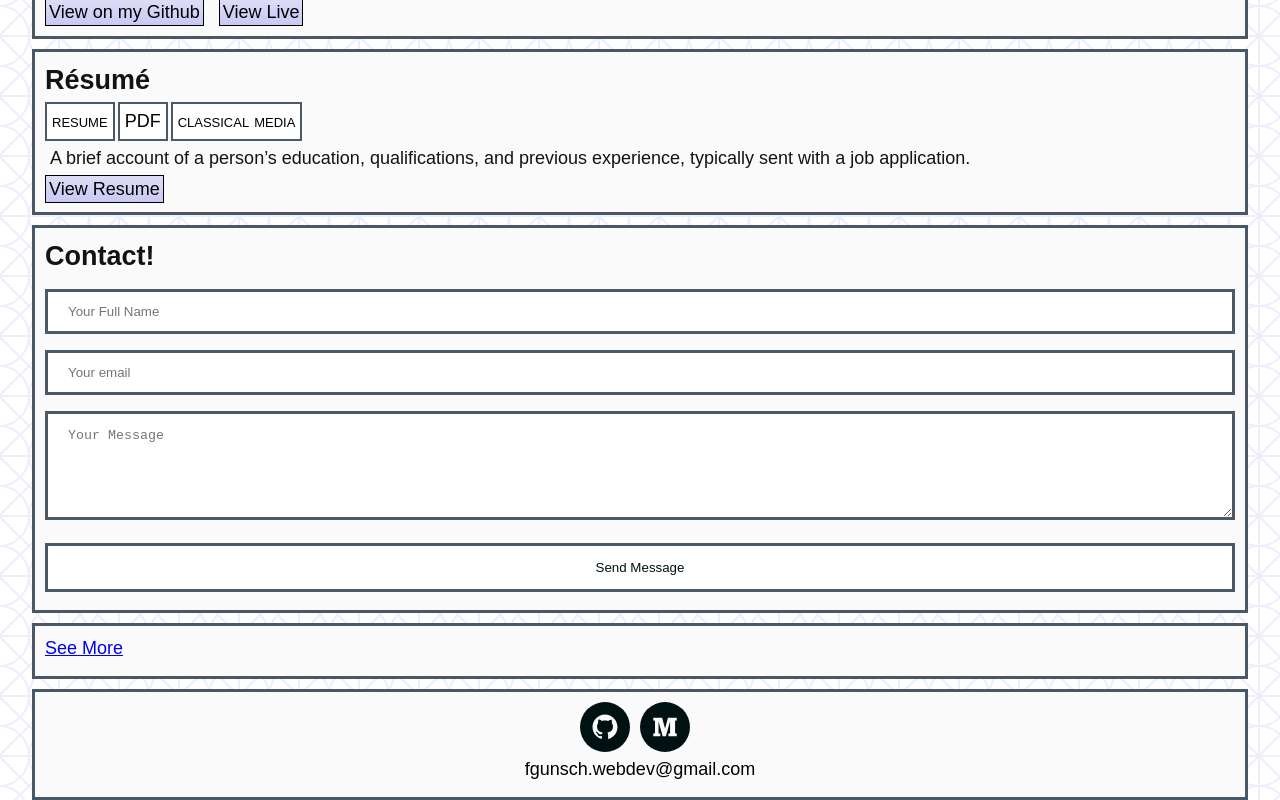
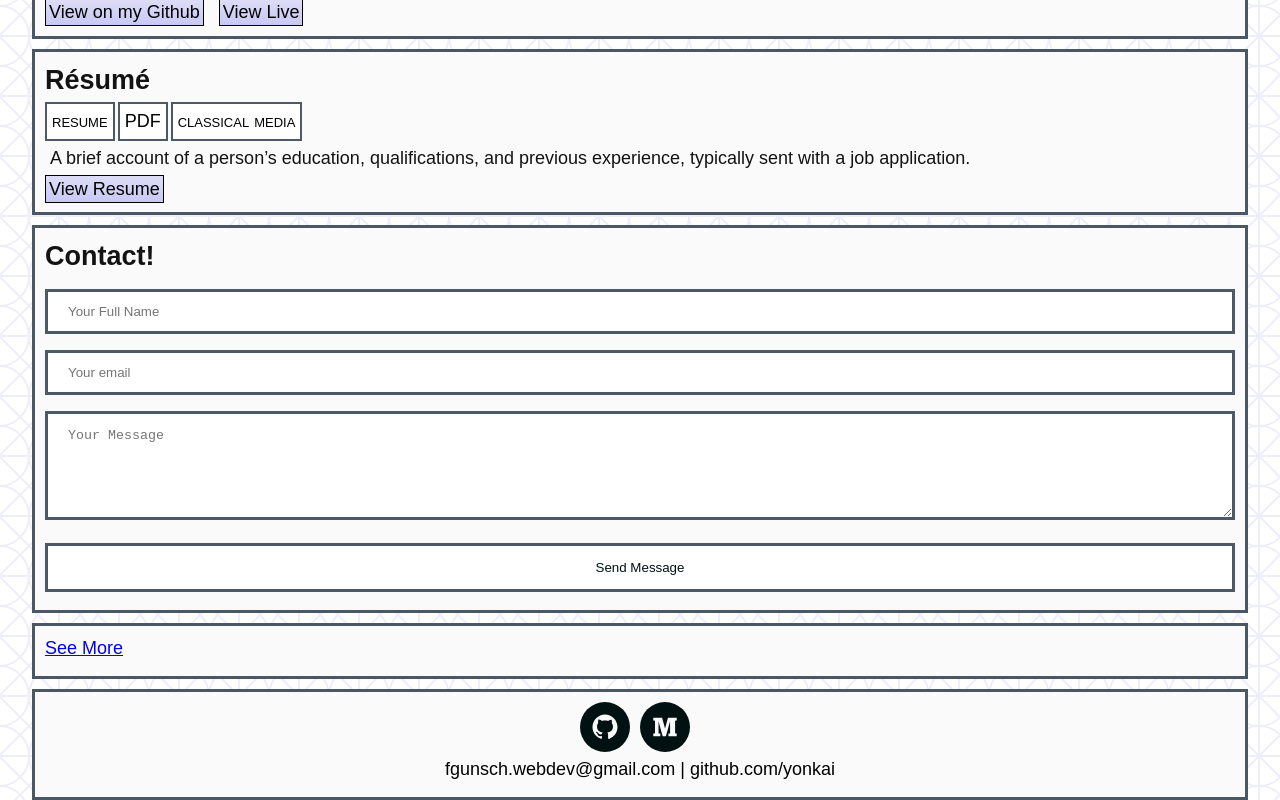
Before and after one commit to Yonkai/portfolio, a Next.js app: page / in a window 1280 px wide. Shown: the part 3774-4574 px from the top of the page. Built offline with nearby package versions, Linux system fonts and the light colour scheme; a web font is replaced by a local one.

Commit message:
remove social media icons i don't use

```diff
--- a/package.json
+++ b/package.json
@@ -13,8 +13,8 @@
   "keywords": [],
   "dependencies": {
     "next": "^8.1.0",
-    "react": "^16.8.6",
-    "react-dom": "^16.8.6",
+    "react": "^16.13.1",
+    "react-dom": "^16.13.1",
     "react-responsive": "^7.0.0"
   },
   "devDependencies": {
--- a/pages/contact.js
+++ b/pages/contact.js
@@ -23,7 +23,7 @@ const contact = () => (
     <NavMenu />
     <FakeFlow />
     <ContactCard />
-    <TemplatedContainer borderColor={'orangered'} text={'fgunsch.webdev@gmail.com'}>
+    <TemplatedContainer borderColor={'orangered'} text={'fgunsch.webdev@gmail.com | github.com/yonkai'}>
       <SocialMediaIcons />
     </TemplatedContainer>
 
--- a/pages/index.js
+++ b/pages/index.js
@@ -78,7 +78,7 @@ const Index = () => (
     </TemplatedContainer>
 
     {/* Pass in icons as child component, render with props.children, or pass in a component as a prop and render that. */}
-    <TemplatedContainer borderColor={'orangered'} text={'fgunsch.webdev@gmail.com'}>
+    <TemplatedContainer borderColor={'orangered'} text={'fgunsch.webdev@gmail.com | github.com/yonkai'}>
       <SocialMediaIcons />
     </TemplatedContainer>
     <style global jsx>
```
Also changed, not shown: 1 other file (tests, documents, lock files or other folders).
